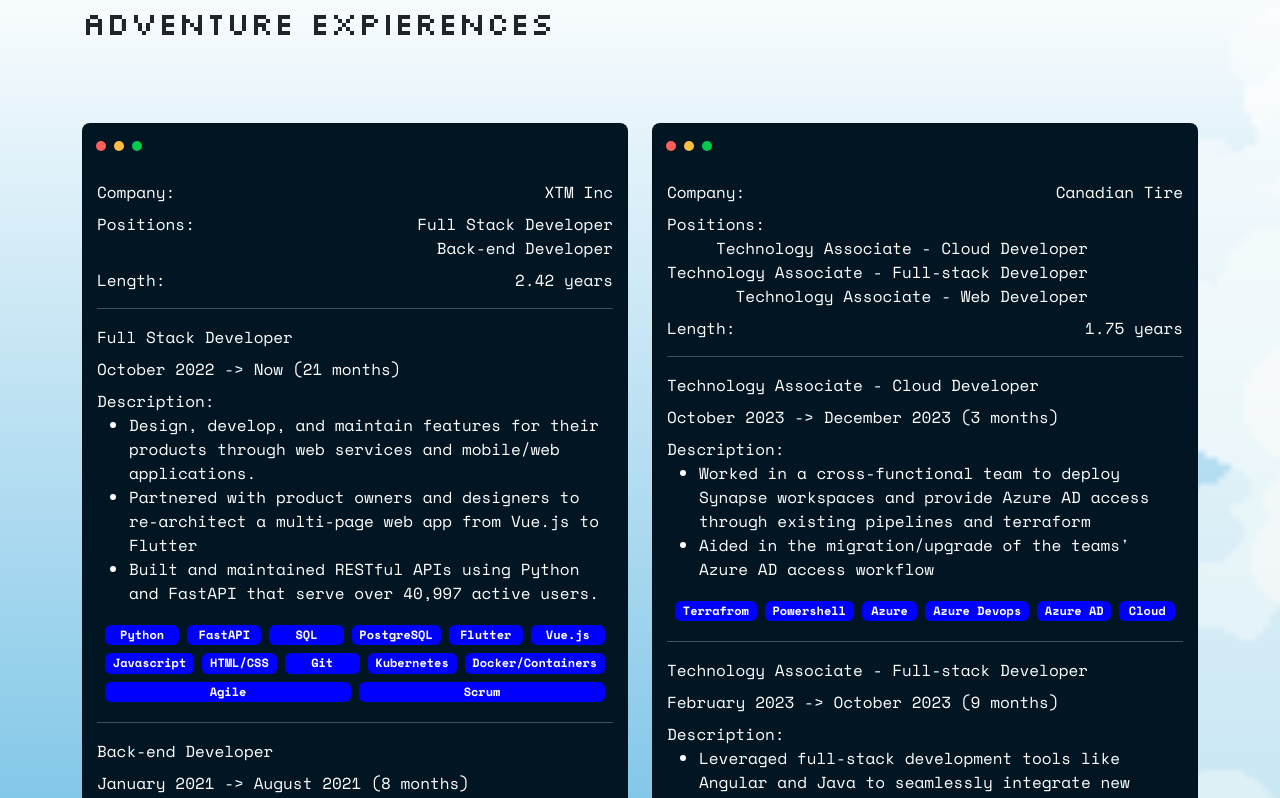
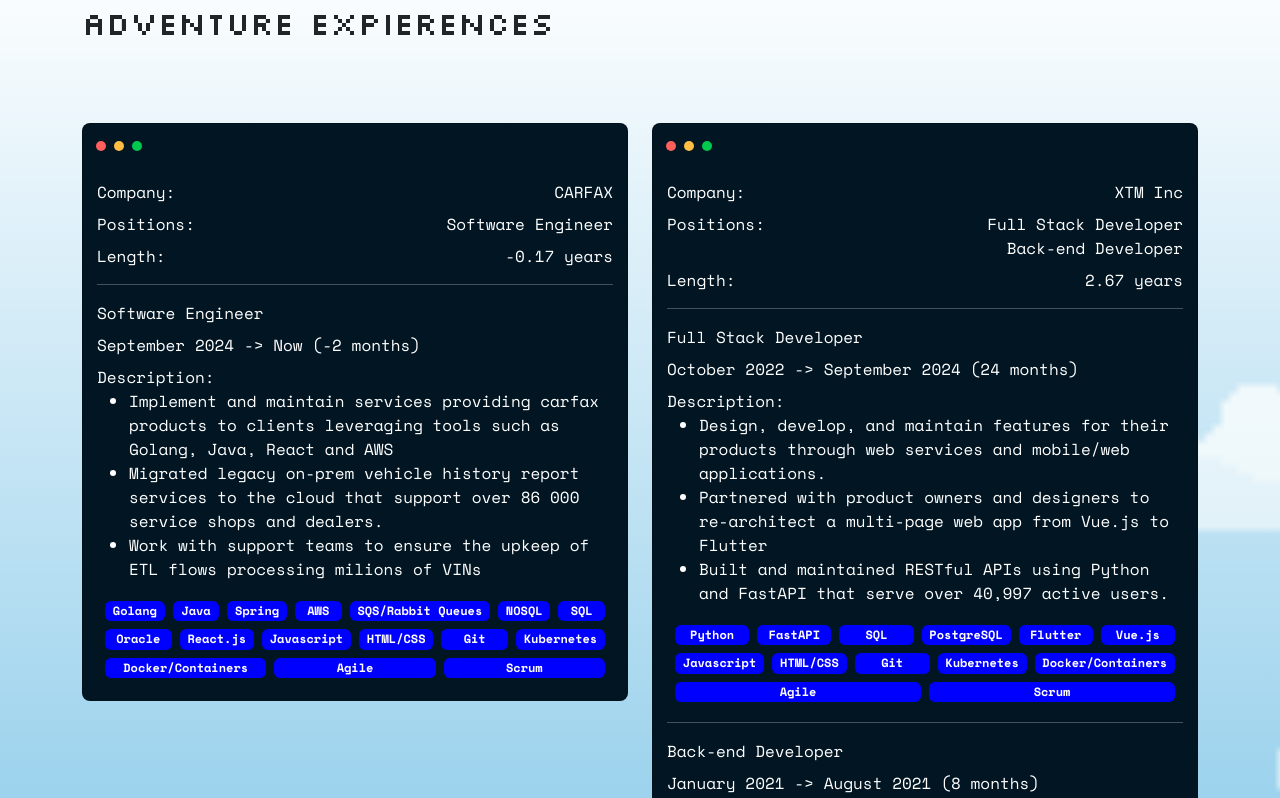
Before and after one commit to Rovaxes/rovaxes.github.io, an Angular app in the folder portfolio/: page / in a window 1280 px wide. Shown: the part 1540-2338 px from the top of the page. Built offline with nearby package versions, Linux system fonts and the light colour scheme; no server answers.

Commit message:
enhancement: Update Expierence

```diff
--- a/portfolio/package.json
+++ b/portfolio/package.json
@@ -1,6 +1,6 @@
 {
   "name": "portfolio",
-  "version": "0.0.0",
+  "version": "1.0.5",
   "scripts": {
     "ng": "ng",
     "start": "ng serve",
--- a/portfolio/src/app/sections/experiences/experiences.component.ts
+++ b/portfolio/src/app/sections/experiences/experiences.component.ts
@@ -14,6 +14,39 @@
 })
 export class ExperiencesComponent {
   expierences: Array<ExpierenceGroupModel> = [
+    new ExpierenceGroupModel(
+      'CARFAX',
+      [
+        new ExpierenceModel(
+          'Software Engineer',
+          'CARFAX',
+          [
+            'Implement and maintain services providing carfax products to clients leveraging tools such as Golang, Java, React and AWS',
+            'Migrated legacy on-prem vehicle history report services to the cloud that support over 86 000 service shops and dealers.',
+            'Work with support teams to ensure the upkeep of ETL flows processing milions of VINs'
+          ],
+          [
+            'Golang',
+            'Java',
+            'Spring',
+            'AWS',
+            'SQS/Rabbit Queues',
+            'NOSQL',
+            'SQL',
+            'Oracle',
+            'React.js',
+            'Javascript',
+            'HTML/CSS',
+            'Git',
+            'Kubernetes',
+            'Docker/Containers',
+            'Agile',
+            'Scrum'
+          ],
+          new Date('2024-09-1')
+        )
+      ]
+    ),
     new ExpierenceGroupModel(
       'XTM Inc',
       [
@@ -40,7 +73,8 @@
             'Agile',
             'Scrum'
           ],
-          new Date('2022-10-1')
+          new Date('2022-10-1'),
+          new Date('2024-09-1')
         ),
         new ExpierenceModel(
           'Back-end Developer',
```
Also changed, not shown: 1 other file (tests, documents, lock files or other folders).
